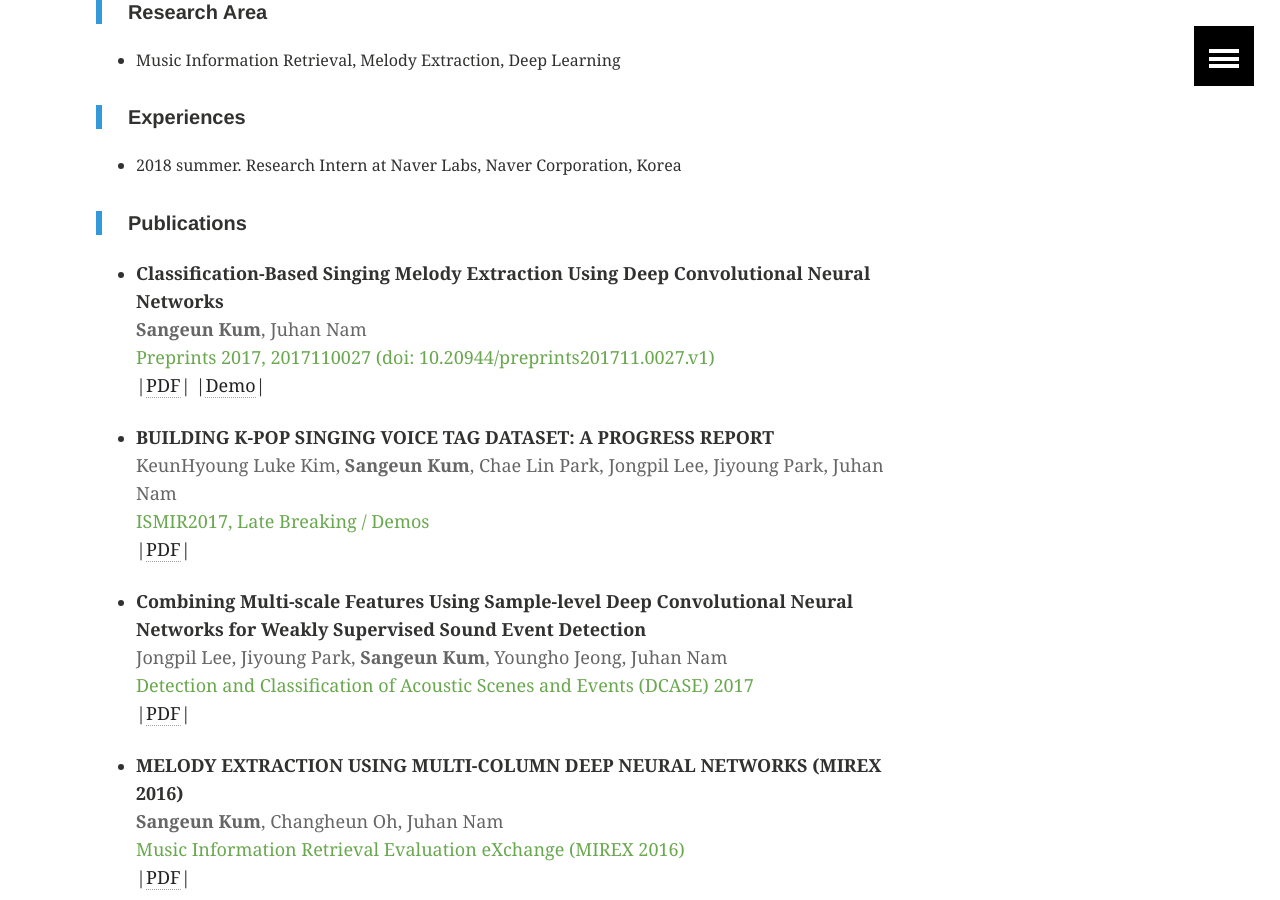
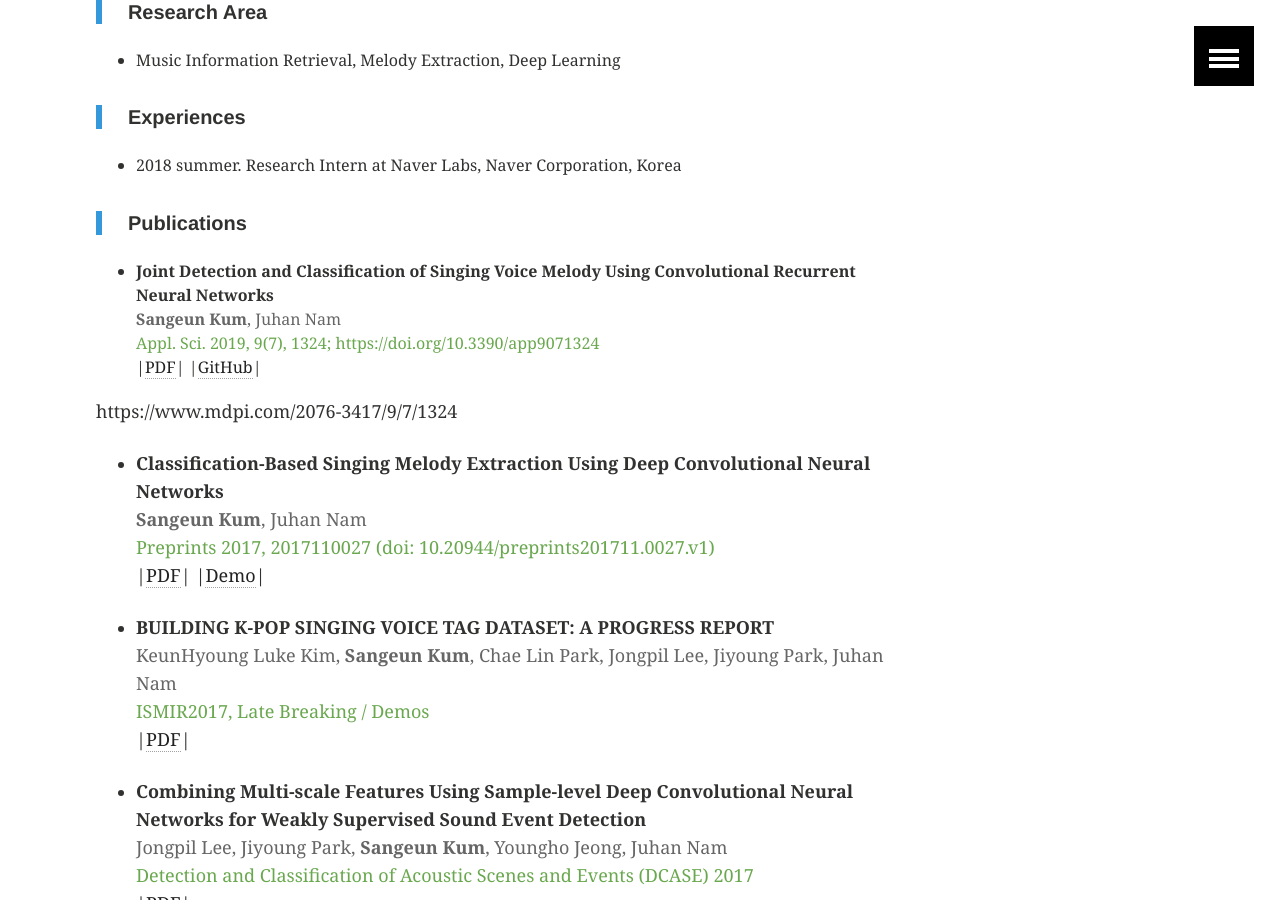
Before and after one commit to keums/keums.github.io, a Jekyll site: the page built from _posts/2016-8-25-CV.md, in a window 1280 px wide and 900 px high, scrolled down 492 px. Built offline with Jekyll 4.4.1, drawn with Linux system fonts in a browser that asks for light colours.

Commit message:
Update 2016-8-25-CV.md

```diff
--- a/_posts/2016-8-25-CV.md
+++ b/_posts/2016-8-25-CV.md
@@ -23,6 +23,13 @@ image:
 - 2018 summer.    Research Intern at Naver Labs, Naver Corporation, Korea
 
 <blockquote> <h5> Publications  </h5> </blockquote>
+- <b> Joint Detection and Classification of Singing Voice Melody Using Convolutional Recurrent Neural Networks </b><br>
+<span style="color:#666666"> <b>Sangeun Kum</b>, Juhan Nam</span><br>
+<span style="color:#6aa84f"> Appl. Sci. 2019, 9(7), 1324; https://doi.org/10.3390/app9071324</span><br>
+|<a href = "https://www.mdpi.com/2076-3417/9/7/1324" target="_blank">PDF</a>|
+|<a href = "https://github.com/keums/melodyExtraction_JDC">GitHub</a>|
+
+https://www.mdpi.com/2076-3417/9/7/1324
 - <b> Classification-Based Singing Melody Extraction Using Deep Convolutional Neural Networks </b><br>
 <span style="color:#666666"> <b>Sangeun Kum</b>, Juhan Nam</span><br>
 <span style="color:#6aa84f"> Preprints 2017, 2017110027 (doi: 10.20944/preprints201711.0027.v1) </span><br>
```
